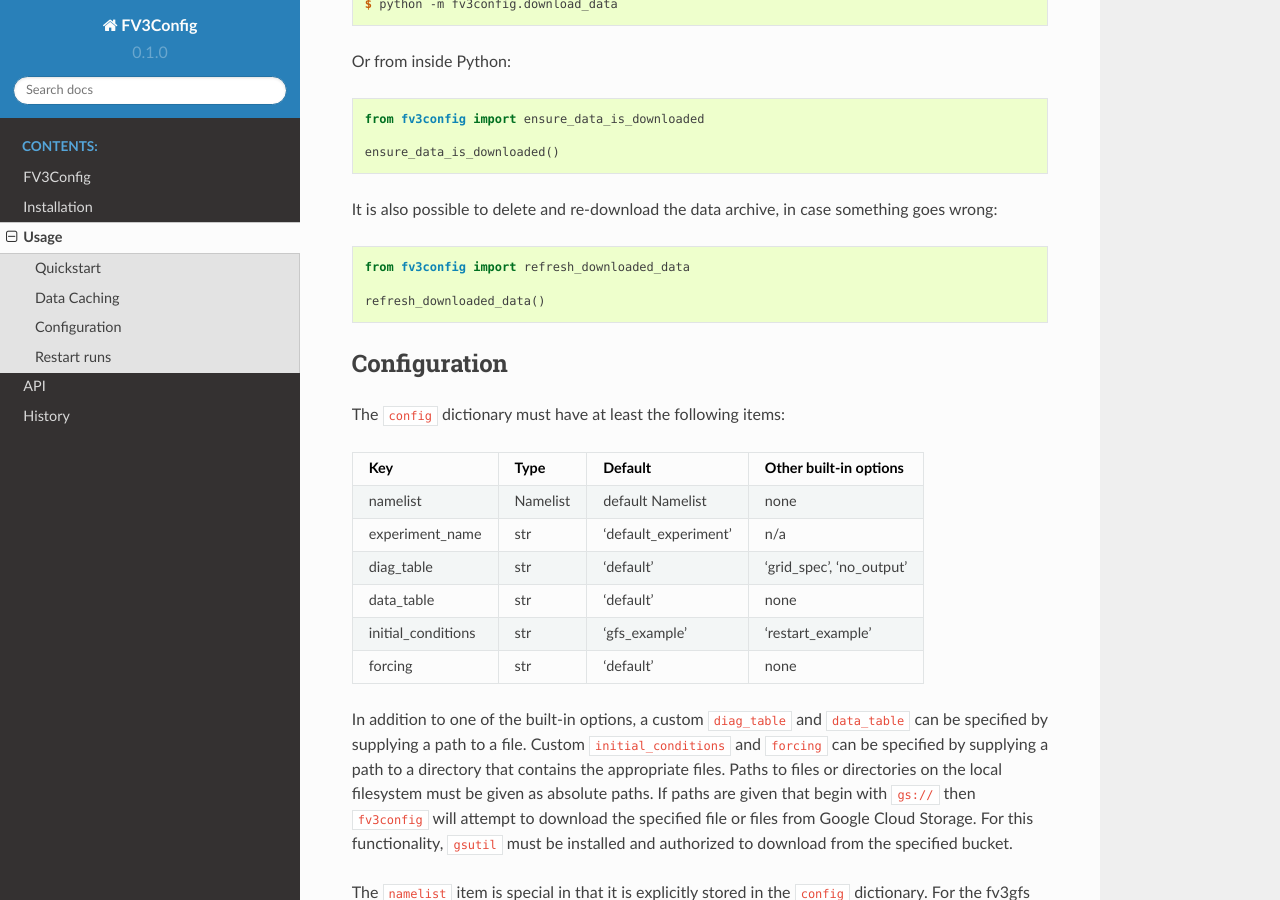
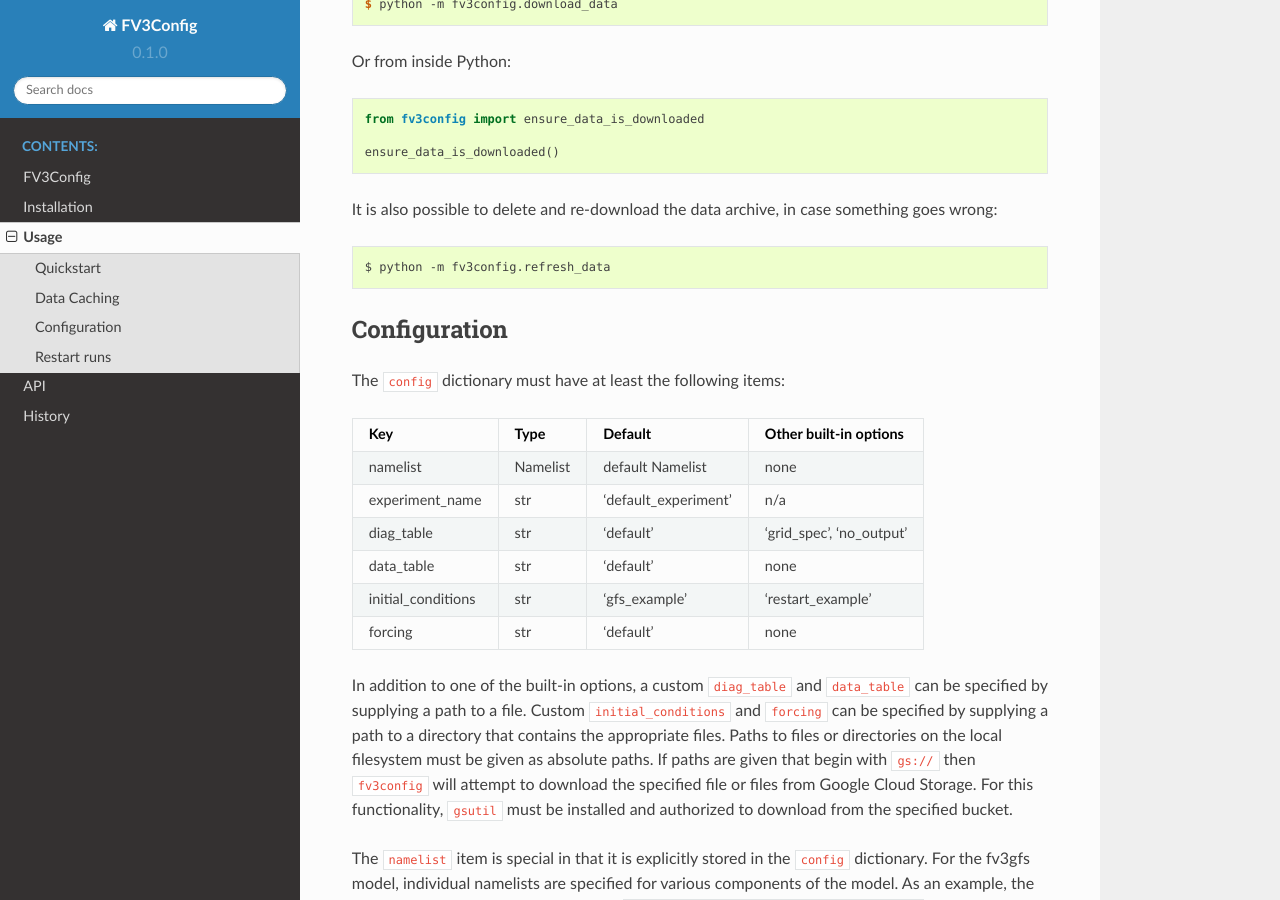
Before and after one commit to ai2cm/fv3config, a Sphinx documentation site: the page built from docs/usage.rst, in a window 1280 px wide and 900 px high, scrolled down 600 px. Built offline with Sphinx 7.4.7 and the Read the Docs theme 2.0.0, drawn with Linux system fonts in a browser that asks for light colours.

Commit message:
Moved data refreshing from python api to command-line endpoint (#21)
* Moved data refreshing from python api to command-line endpoint

* Updated documentation

```diff
--- a/docs/usage.rst
+++ b/docs/usage.rst
@@ -34,9 +34,7 @@ Or from inside Python::
 
 It is also possible to delete and re-download the data archive, in case something goes wrong::
 
-    from fv3config import refresh_downloaded_data
-
-    refresh_downloaded_data()
+    $ python -m fv3config.refresh_data
 
 Configuration
 -------------
--- a/fv3config/__init__.py
+++ b/fv3config/__init__.py
@@ -7,7 +7,7 @@ from ._config import (
     write_run_directory, enable_restart
 )
 from ._exceptions import InvalidFileError, ConfigError
-from ._datastore import refresh_downloaded_data, ensure_data_is_downloaded
+from ._datastore import ensure_data_is_downloaded
 
 __all__ = [
     'config_to_namelist', 'config_from_namelist', 'get_default_config',
```
Also changed, not shown: 1 other file.
